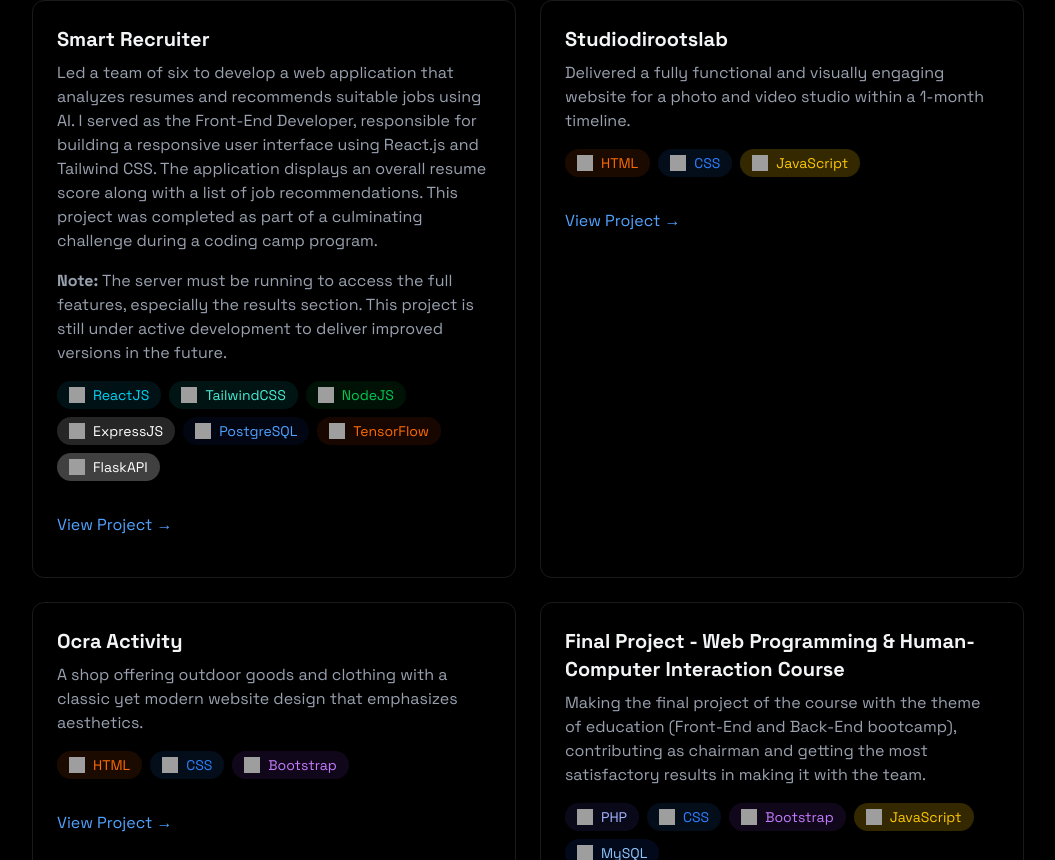
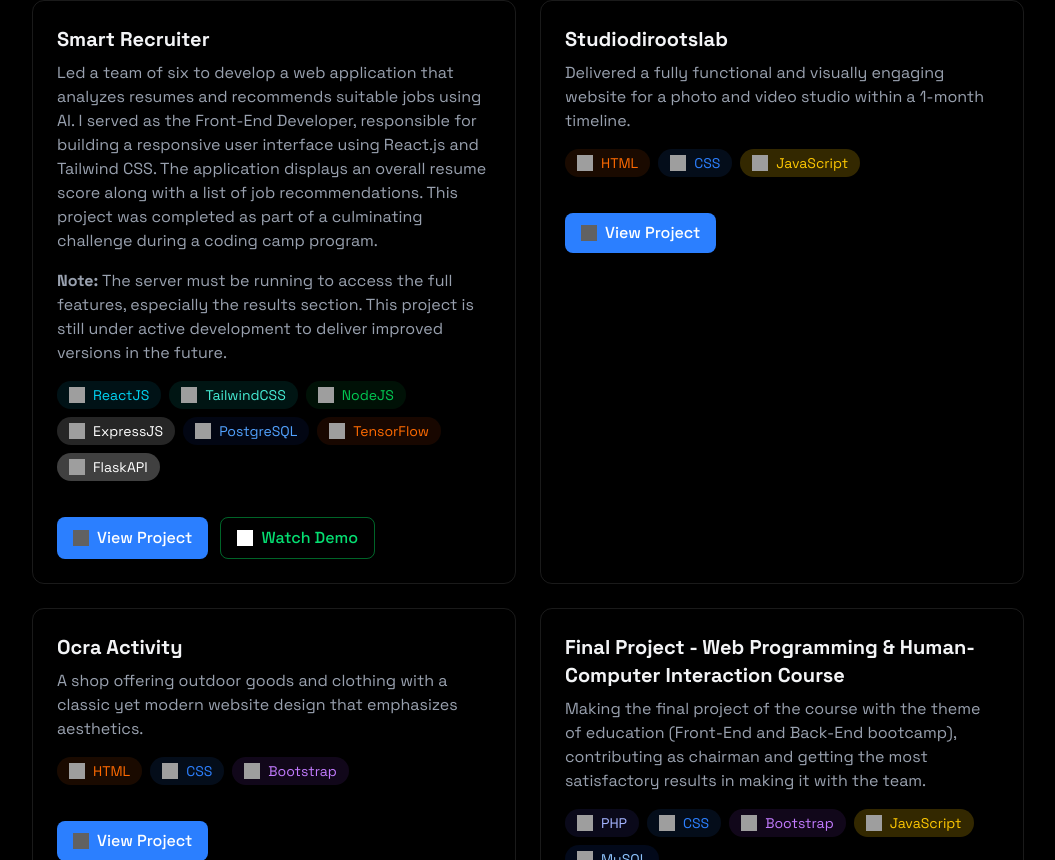
Before and after one commit to ryankalansi/ryan-portfolio, a React (Vite) app: page / in a window 1280 px wide. Shown: the part 2440-3300 px from the top of the page, without its empty margins (112-1167 px from the left). Built offline with nearby package versions, Linux system fonts and the light colour scheme; grey boxes are pictures that could not be loaded.

Commit message:
add smart recruiter, update link kutilang

```diff
--- a/src/components/sections/Projects.jsx
+++ b/src/components/sections/Projects.jsx
@@ -93,7 +93,8 @@
       "TensorFlow",
       "FlaskAPI",
     ],
-    link: "https://studiodirootslab.com/",
+    link: "https://smart-recruiter-capstone.vercel.app/",
+    demo: "https://youtu.be/KEejlM_DXOc",
   },
   {
     title: "Studiodirootslab",
@@ -122,7 +123,7 @@
     description:
       "Ongoing school website development using user-centered design principles.",
     tech: ["HTML", "CSS", "Bootstrap"],
-    link: "https://ryankalansi.github.io/kutilang1/",
+    link: "https://ryankalansi.github.io/kutilang/",
   },
   {
     title: "Logo Design - Yakosei",
@@ -172,13 +173,35 @@
                     </span>
                   ))}
                 </div>
-                <div className="flex justify-between items-center">
+                <div className="flex flex-wrap gap-3 pt-5">
                   <a
                     href={project.link}
-                    className="text-blue-400 hover:text-blue-300 transition-colors my-4"
+                    className="inline-flex items-center gap-2 px-4 py-2 bg-blue-500 hover:bg-blue-600 text-white rounded-lg transition-all duration-200 hover:shadow-lg hover:shadow-blue-500/25 font-medium"
+                    target="_blank"
+                    rel="noopener noreferrer"
                   >
-                    View Project →
+                    <img
+                      src="https://cdn.jsdelivr.net/npm/feather-icons@4.29.0/dist/icons/external-link.svg"
+                      alt="external link"
+                      className="w-4 h-4 filter invert"
+                    />
+                    View Project
                   </a>
+                  {project.demo && (
+                    <a
+                      href={project.demo}
+                      className="inline-flex items-center gap-2 px-4 py-2 border border-green-500/50 text-green-400 hover:bg-green-500/10 hover:border-green-500 rounded-lg transition-all duration-200 font-medium"
+                      target="_blank"
+                      rel="noopener noreferrer"
+                    >
+                      <img
+                        src="https://cdn.jsdelivr.net/npm/feather-icons@4.29.0/dist/icons/play.svg"
+                        alt="play"
+                        className="w-4 h-4 filter brightness-0 invert"
+                      />
+                      Watch Demo
+                    </a>
+                  )}
                 </div>
               </div>
             ))}
```
